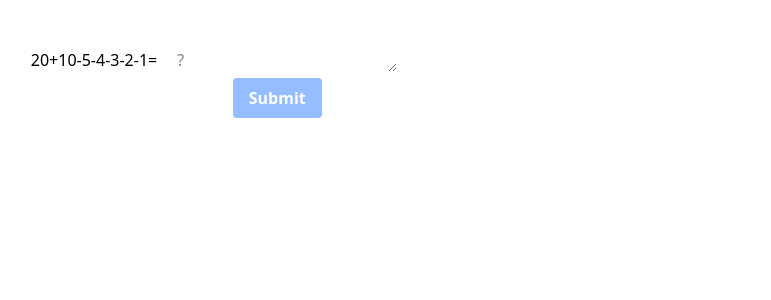
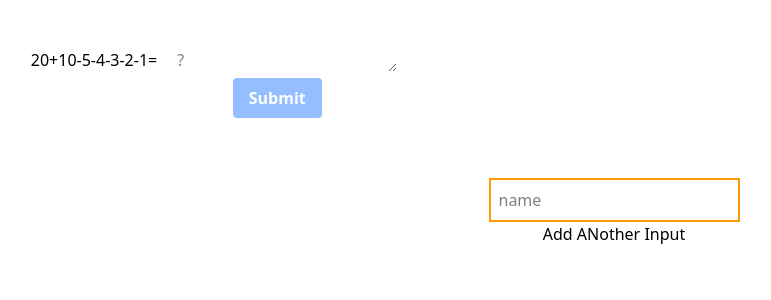
Before and after one commit to Shanto-prime/learn-js, a React (Vite) app: page / in a window 1280 px wide. Shown: the top 300 px of the page, without its empty margins (26-797 px from the left). Built offline with nearby package versions, Linux system fonts and the light colour scheme.

Commit message:
feat: add Test component and implement dynamic input fields

```diff
--- a/src/App.jsx
+++ b/src/App.jsx
@@ -2,6 +2,7 @@ import { useEffect } from "react";
 import "./App.css";
 import Form from "./Components/Form";
 import Pointer from "./Components/Pointer";
+import Test from "./Components/Test";
 export default function App() {
   useEffect(() => {
     const interval = setInterval(() => {
@@ -19,6 +20,7 @@ export default function App() {
           <Form />
         </div>
       </div>
+      <Test />
       <Pointer />
     </>
   );
--- a/src/Components/Pointer.jsx
+++ b/src/Components/Pointer.jsx
@@ -5,7 +5,6 @@ export default function Pointer() {
 
   useEffect(() => {
     const handleMove = (e) => {
-      console.log(e);
       const ripple = {
         id: crypto.randomUUID(),
         x: e.clientX,
--- a/src/Components/Test.jsx
+++ b/src/Components/Test.jsx
@@ -1,7 +1,33 @@
+import { useState } from "react";
+
 export default function Test() {
+  const [inputCount, setInputCount] = useState([{ id: 99, input: "name" }]);
+  const handlePlusButton = () => {
+    console.log(inputCount);
+    const lastId = inputCount[inputCount.length - 1].id + 1;
+    setInputCount([
+      ...inputCount,
+      {
+        id: lastId,
+        input: "address",
+      },
+    ]);
+  };
   return (
     <>
-      <h1>Test</h1>
+      <div className="flex flex-col justify-center items-center">
+        {inputCount.map((input) => (
+          <div key={input.id}>
+            <input
+              id={input.id}
+              placeholder={input.input}
+              type="text"
+              className="p-2 mt-3 border-amber-500 border-2"
+            />
+          </div>
+        ))}
+        <button onClick={handlePlusButton}>Add ANother Input</button>
+      </div>
     </>
   );
 }
```
